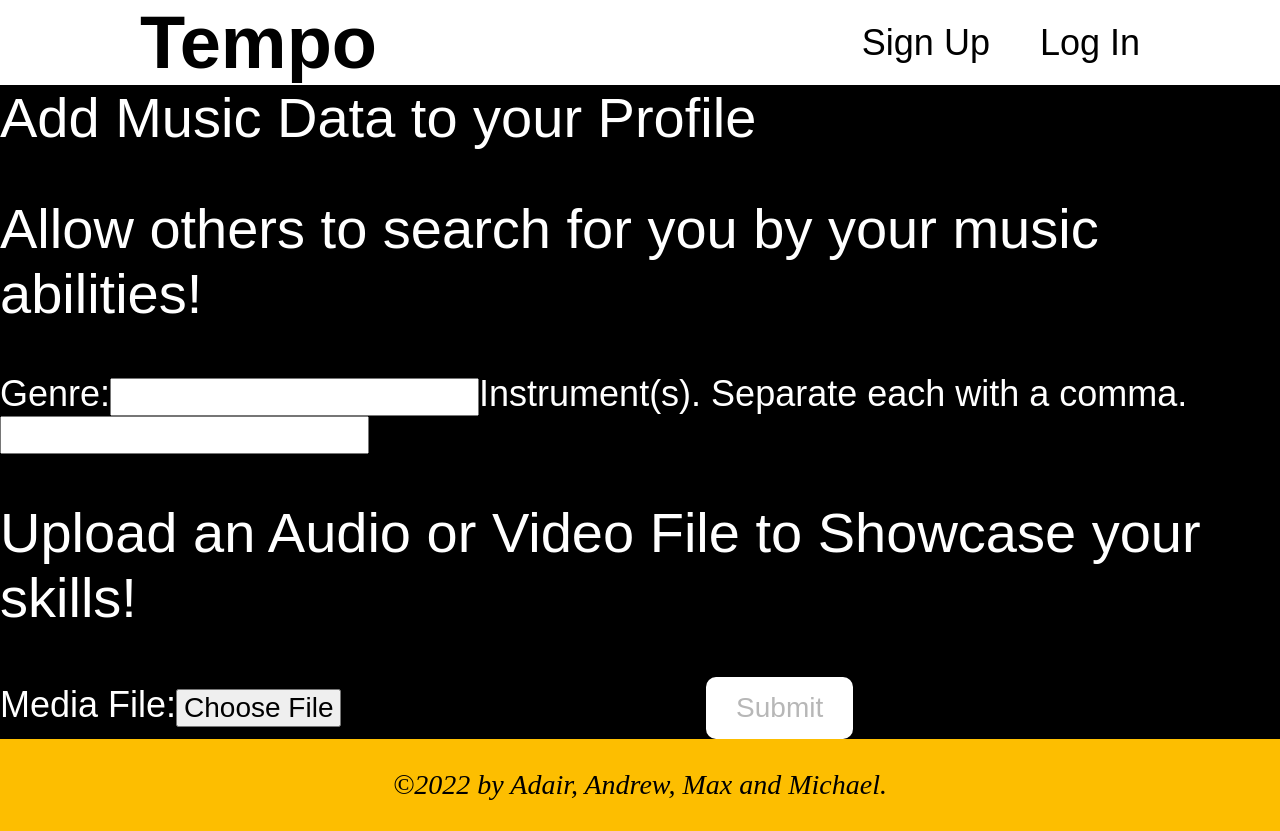
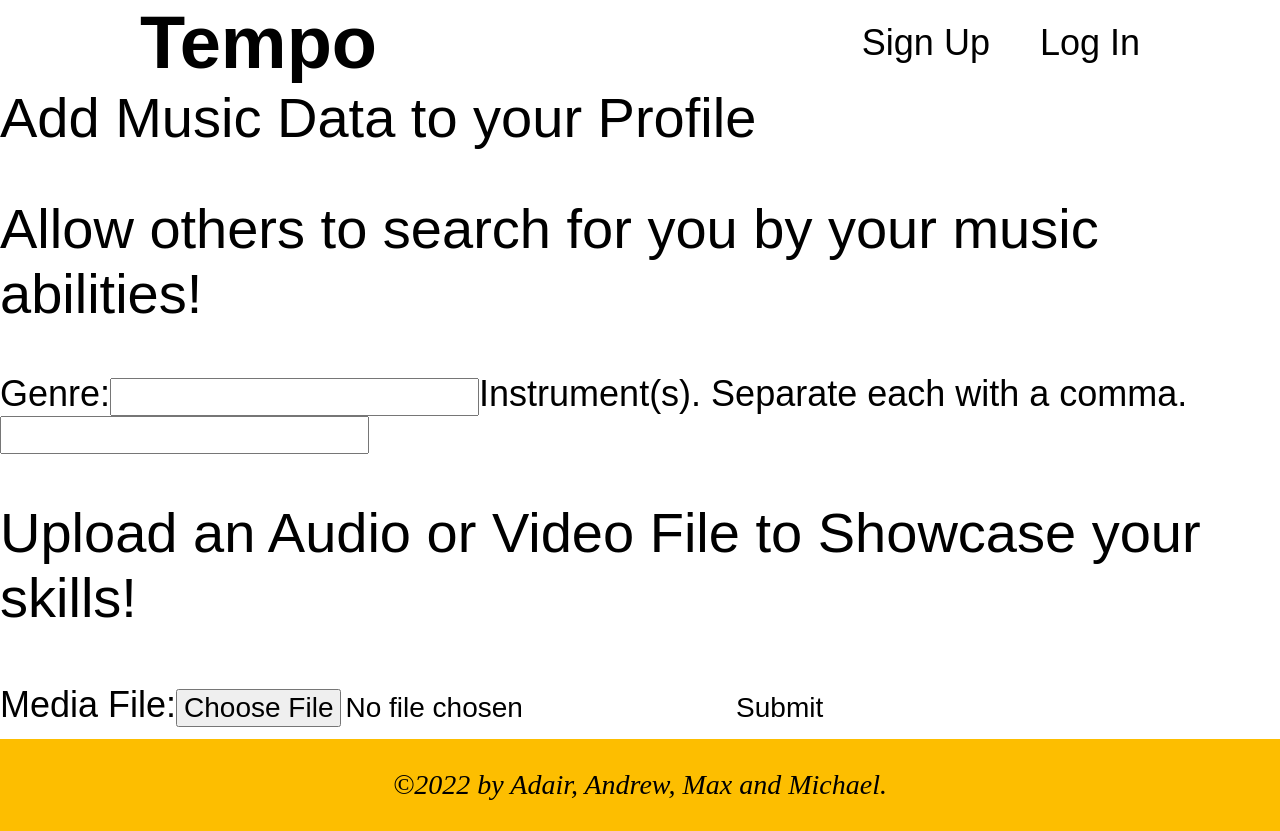
Before and after one commit to mwegter95/project-3-tempo, a React (Create React App) app in the folder tempo/: page /media in a window 1280 px wide. Built offline with nearby package versions, Linux system fonts and the light colour scheme; a web font is replaced by a local one.

Commit message:
everything but the upload

```diff
--- a/tempo/src/index.css
+++ b/tempo/src/index.css
@@ -222,8 +222,3 @@ main section:last-of-type {
   margin-top: 50px;
   width: 35%
 }
-
-/* Upload Media */
-.import-media {
-  background-color: black;
-}
--- a/tempo/src/pages/UploadMedia.js
+++ b/tempo/src/pages/UploadMedia.js
@@ -8,7 +8,7 @@ const UploadMedia = () => {
         {
             genre: "",
             media: "",
-            instruments: []
+            instruments: ""
         }
     );
 
@@ -21,23 +21,26 @@ const UploadMedia = () => {
             ...musicState,
             [name]: value
         });
+
+        console.log(musicState);
     };
 
     const validateInstruments = (instruments) => {
-        if (instruments.length === 0) {
+        if (!instruments) {
             return false;
         }
 
-        const instrumentString = instruments[0];
-        const instrumentArr = instrumentString.split(",");
+        let instrumentArr = [];
+        instrumentArr.push(instruments);
 
+        let newArr = instrumentArr[0].split(",");
         setMusicState({
             ...musicState,
-            instruments: instrumentArr
+            instruments: newArr
         });
 
         var instrumentCheck = false;
-        for (var i = 0; i < instrumentArr.length; i++) {
+        for (var i = 0; i < newArr.length; i++) {
             instrumentCheck = InstrumentListArray.includes(instruments[i]);
             if (instrumentCheck === false) {
                 return false;
@@ -54,31 +57,37 @@ const UploadMedia = () => {
                 variables: {...musicState}
             });
 
-            console.log("Created!: " + musicState);
         } catch(e) {
             console.error(e);
         }
+
+        setMusicState({
+            genre: "",
+            music: "",
+            instruments: ""
+        });
+
     };
 
     return (
         <section className="import-media">
             <form onSubmit={handleAddMusic}>
                 <div>
-                    <h1 className="sans-serif white para">Add Music Data to your Profile</h1>
-                    <h2 className="sans-serif white para">Allow others to search for you by your music abilities!</h2>
+                    <h1 className="sans-serif para">Add Music Data to your Profile</h1>
+                    <h2 className="sans-serif para">Allow others to search for you by your music abilities!</h2>
 
-                    <label htmlFor="genre" className="sans-serif white subpara">Genre:</label>
-                    <input name="genre" type="text" className="sans-serif sm" onChange={handleChange} />
+                    <label htmlFor="genre" className="sans-serif subpara">Genre:</label>
+                    <input name="genre" type="text" className="sans-serif sm" value={musicState.genre || ""} onChange={handleChange} />
 
-                    <label htmlFor="intruments" className="sans-serif white subpara">Instrument(s). Separate each with a comma.</label>
-                    <input name="instruments" type="text" className="sans-serif sm" onChange={handleChange} />
+                    <label htmlFor="instruments" className="sans-serif subpara">Instrument(s). Separate each with a comma.</label>
+                    <input name="instruments" type="text" className="sans-serif sm" value={musicState.instruments || ""} onChange={handleChange} />
 
-                    <h2 className="sans-serif white para">Upload an Audio or Video File to Showcase your skills!</h2>
+                    <h2 className="sans-serif para">Upload an Audio or Video File to Showcase your skills!</h2>
 
-                    <label htmlFor="media" className="sans-serif white subpara">Media File:</label>
-                    <input name="media" type="file" accept=".mp3,.mp4" className="sans-serif sm" onChange={handleChange} />
+                    <label htmlFor="media" className="sans-serif subpara">Media File:</label>
+                    <input name="media" type="file" accept=".mp3,.mp4" className="sans-serif sm" value={musicState.media || ""} onChange={handleChange} />
 
-                    <button disabled={!(musicState.genre && validateInstruments(musicState.instruments))} className="sans-serif sm">Submit</button>
+                    <button onClick={() => validateInstruments(musicState.instruments)} className="sans-serif sm">Submit</button>
 
                 </div>
             </form>
```
